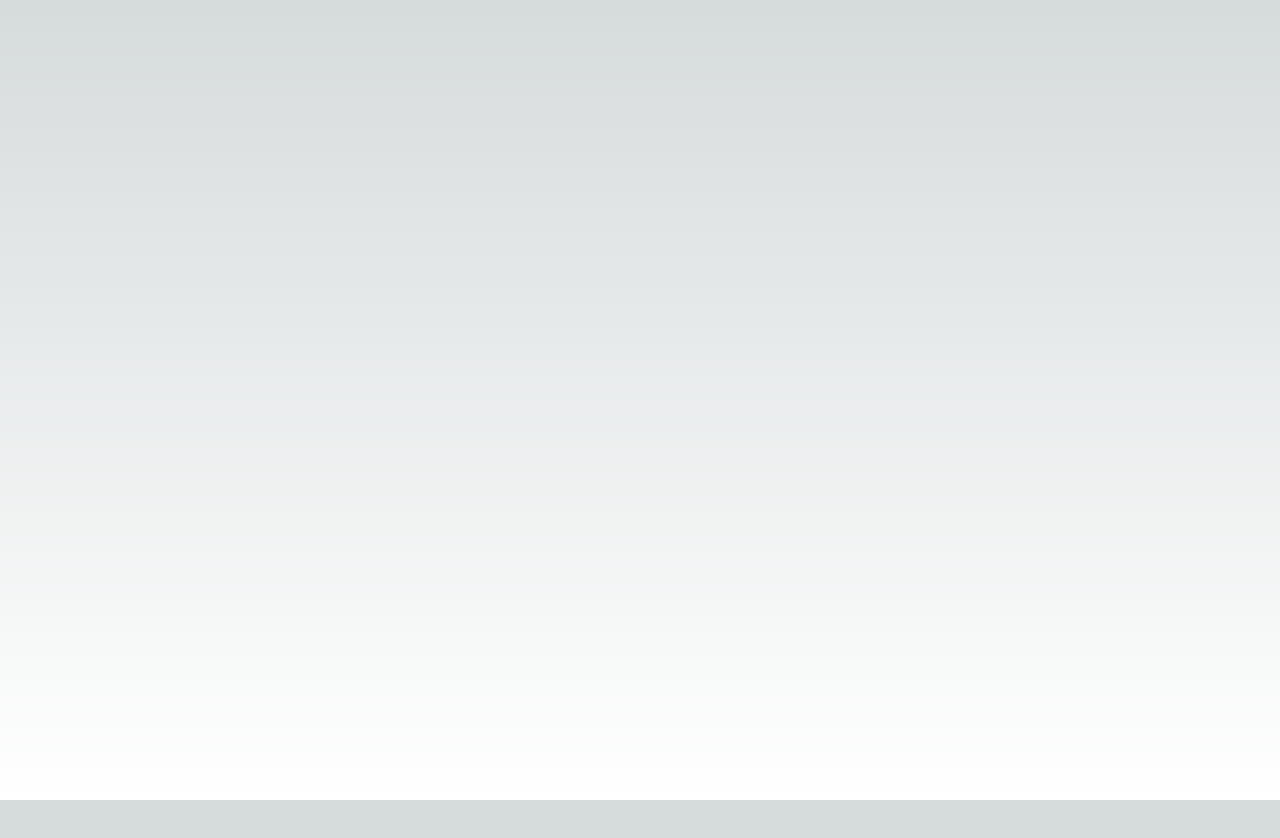
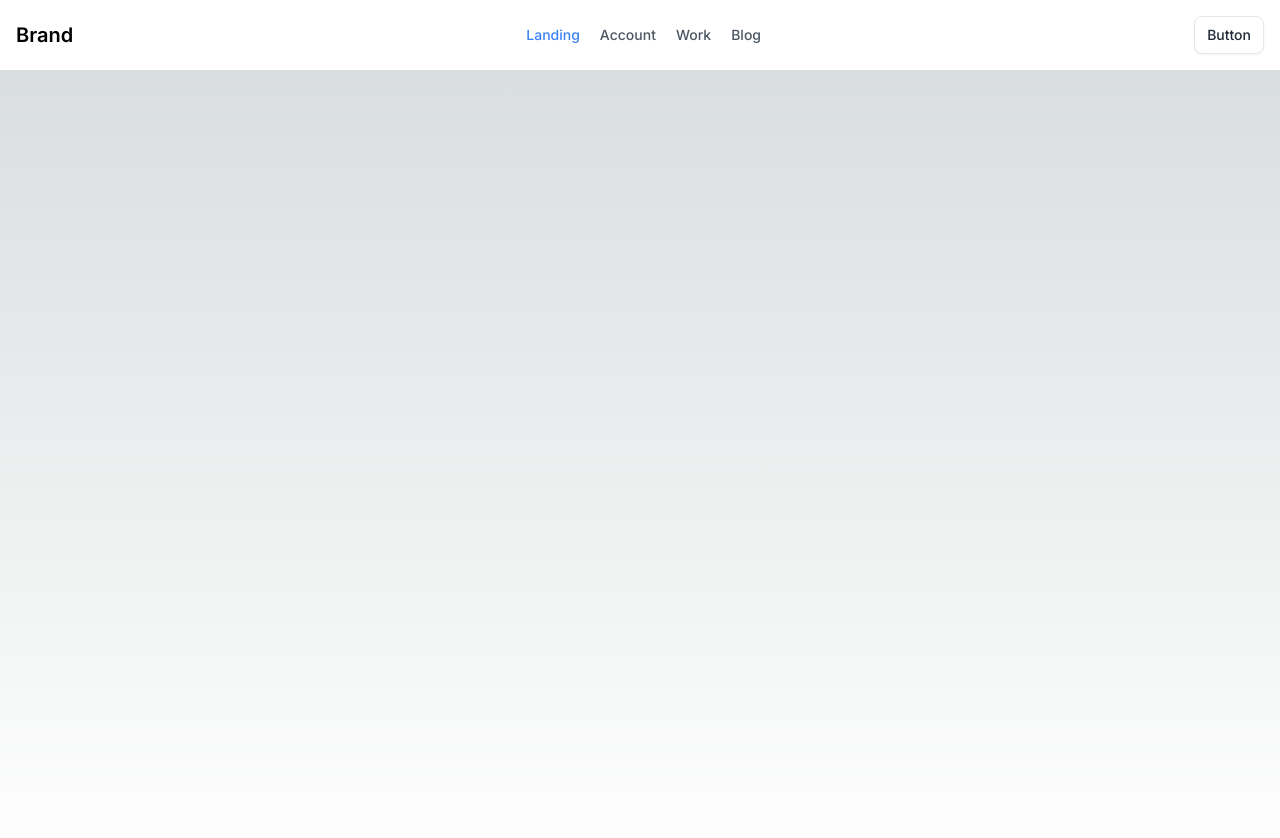
Before and after one commit to SerafinPL/jessica-sample-page, a Next.js app: page / in a window 1280 px wide. Shown: the top 838 px of the page. Before the commit the page ends 800 px from the top, so only its background shows below. Built offline with nearby package versions, Linux system fonts and the light colour scheme.

Commit message:
install ui and add siple nav bar

```diff
--- a/package.json
+++ b/package.json
@@ -9,9 +9,10 @@
     "lint": "next lint"
   },
   "dependencies": {
+    "next": "14.2.3",
+    "preline": "^2.1.0",
     "react": "^18",
-    "react-dom": "^18",
-    "next": "14.2.3"
+    "react-dom": "^18"
   },
   "devDependencies": {
     "postcss": "^8",
--- a/src/app/layout.js
+++ b/src/app/layout.js
@@ -1,5 +1,7 @@
 import { Inter } from "next/font/google";
 import "./globals.css";
+import PrelineScript from "@/components/PrelineScript";
+import NavBar from "@/components/nav";
 
 const inter = Inter({ subsets: ["latin"] });
 
@@ -11,7 +13,12 @@ export const metadata = {
 export default function RootLayout({ children }) {
   return (
     <html lang="en">
-      <body className={inter.className}>{children}</body>
+      <body className={inter.className}>
+      <PrelineScript />
+      <NavBar/>
+
+        {children}
+      </body>
     </html>
   );
 }
--- /dev/null
+++ b/src/components/PrelineScript.tsx
@@ -0,0 +1,27 @@
+"use client";
+
+import { usePathname } from "next/navigation";
+import { useEffect } from "react";
+
+import { IStaticMethods } from "preline/preline";
+declare global {
+  interface Window {
+    HSStaticMethods: IStaticMethods;
+  }
+}
+
+export default function PrelineScript() {
+  const path = usePathname();
+
+  useEffect(() => {
+    const loadPreline = async () => {
+      await import("preline/preline");
+
+      window.HSStaticMethods.autoInit();
+    };
+
+    loadPreline();
+  }, [path]);
+
+  return null;
+}
--- /dev/null
+++ b/src/components/nav.js
@@ -0,0 +1,26 @@
+
+const NavBar = () =>
+(<header class="flex flex-wrap sm:justify-start sm:flex-nowrap w-full bg-white text-sm py-4 dark:bg-neutral-800">
+  <nav class="max-w-[85rem] w-full mx-auto px-4 flex flex-wrap basis-full items-center justify-between" aria-label="Global">
+    <a class="sm:order-1 flex-none text-xl font-semibold dark:text-white" href="#">Brand</a>
+    <div class="sm:order-3 flex items-center gap-x-2">
+      <button type="button" class="sm:hidden hs-collapse-toggle p-2.5 inline-flex justify-center items-center gap-x-2 rounded-lg border border-gray-200 bg-white text-gray-800 shadow-sm hover:bg-gray-50 disabled:opacity-50 disabled:pointer-events-none dark:bg-transparent dark:border-neutral-700 dark:text-white dark:hover:bg-white/10" data-hs-collapse="#navbar-alignment" aria-controls="navbar-alignment" aria-label="Toggle navigation">
+        <svg class="hs-collapse-open:hidden flex-shrink-0 size-4" xmlns="http://www.w3.org/2000/svg" width="24" height="24" viewBox="0 0 24 24" fill="none" stroke="currentColor" stroke-width="2" stroke-linecap="round" stroke-linejoin="round"><line x1="3" x2="21" y1="6" y2="6"/><line x1="3" x2="21" y1="12" y2="12"/><line x1="3" x2="21" y1="18" y2="18"/></svg>
+        <svg class="hs-collapse-open:block hidden flex-shrink-0 size-4" xmlns="http://www.w3.org/2000/svg" width="24" height="24" viewBox="0 0 24 24" fill="none" stroke="currentColor" stroke-width="2" stroke-linecap="round" stroke-linejoin="round"><path d="M18 6 6 18"/><path d="m6 6 12 12"/></svg>
+      </button>
+      <button type="button" class="py-2 px-3 inline-flex items-center gap-x-2 text-sm font-medium rounded-lg border border-gray-200 bg-white text-gray-800 shadow-sm hover:bg-gray-50 disabled:opacity-50 disabled:pointer-events-none dark:bg-neutral-900 dark:border-neutral-700 dark:text-white dark:hover:bg-neutral-800">
+        Button
+      </button>
+    </div>
+    <div id="navbar-alignment" class="hs-collapse hidden overflow-hidden transition-all duration-300 basis-full grow sm:grow-0 sm:basis-auto sm:block sm:order-2">
+      <div class="flex flex-col gap-5 mt-5 sm:flex-row sm:items-center sm:mt-0 sm:ps-5">
+        <a class="font-medium text-blue-500" href="#" aria-current="page">Landing</a>
+        <a class="font-medium text-gray-600 hover:text-gray-400 dark:text-neutral-400 dark:hover:text-neutral-500" href="#">Account</a>
+        <a class="font-medium text-gray-600 hover:text-gray-400 dark:text-neutral-400 dark:hover:text-neutral-500" href="#">Work</a>
+        <a class="font-medium text-gray-600 hover:text-gray-400 dark:text-neutral-400 dark:hover:text-neutral-500" href="#">Blog</a>
+      </div>
+    </div>
+  </nav>
+</header>)
+
+export default NavBar
--- a/tailwind.config.js
+++ b/tailwind.config.js
@@ -4,6 +4,7 @@ module.exports = {
     "./src/pages/**/*.{js,ts,jsx,tsx,mdx}",
     "./src/components/**/*.{js,ts,jsx,tsx,mdx}",
     "./src/app/**/*.{js,ts,jsx,tsx,mdx}",
+    './node_modules/preline/preline.js',
   ],
   theme: {
     extend: {
@@ -14,5 +15,7 @@ module.exports = {
       },
     },
   },
-  plugins: [],
+  plugins: [
+    require('preline/plugin'),
+],
 };
```
Also changed, not shown: 1 other file (tests, documents, lock files or other folders).
